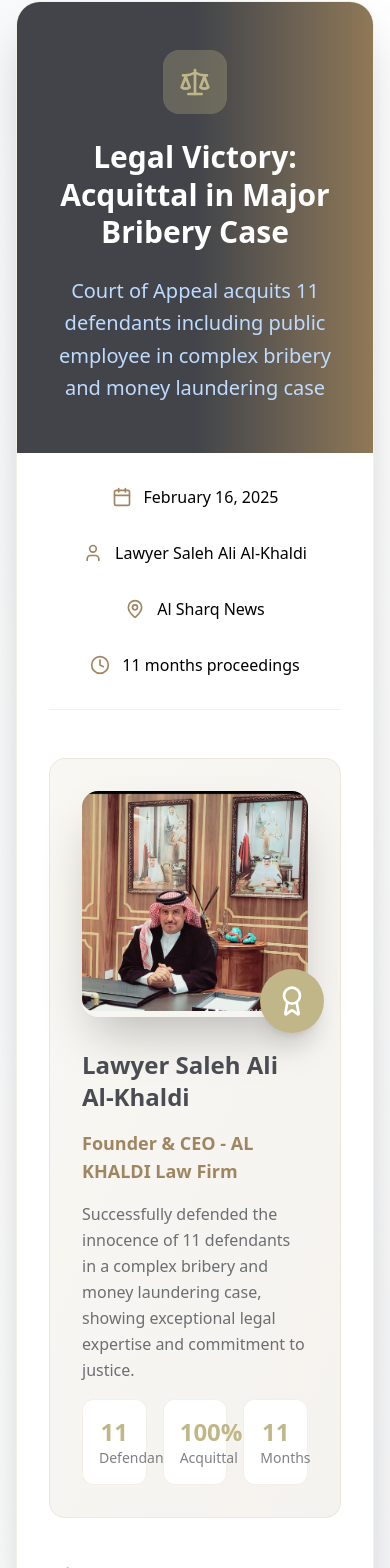
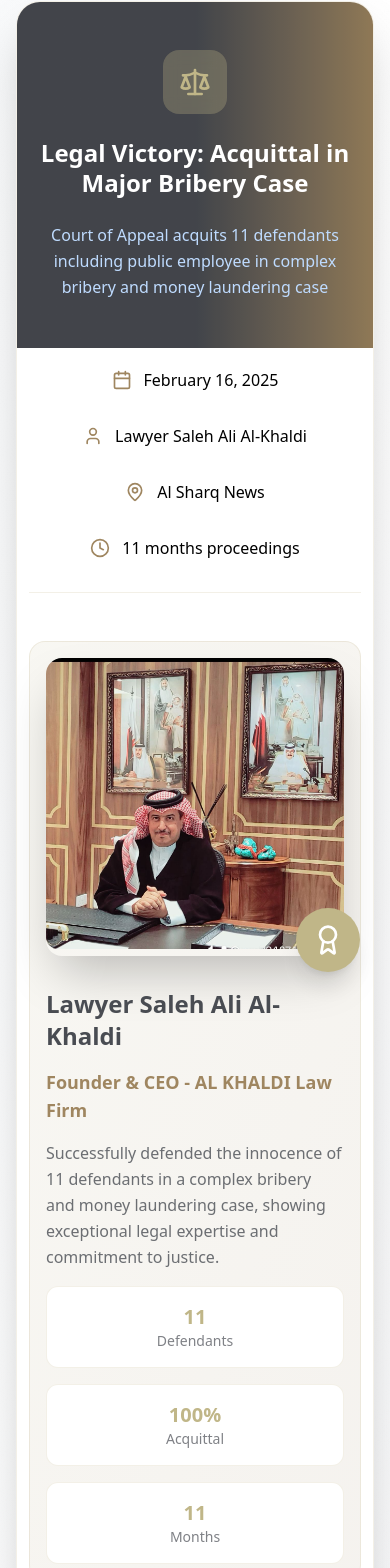
Before and after one commit to shakeel7521951/lawyer, a Next.js app: page /blog in a window 390 px wide. Shown: the part 1007-2575 px from the top of the page. Built offline with nearby package versions, Linux system fonts and the light colour scheme.

Commit message:
some responsive change complete

```diff
--- a/app/components/blog/TimelineProfile.jsx
+++ b/app/components/blog/TimelineProfile.jsx
@@ -40,7 +40,7 @@ const TimelineProfile = () => {
             {/* Article Header */}
             <div
               data-aos="fade-up"
-              className="bg-gradient-to-r from-[#494c52] via-[#494c52] to-[#9f8660] px-8 py-12 text-white relative"
+              className="bg-gradient-to-r from-[#494c52] via-[#494c52] to-[#9f8660] px-3 sm:px-8 py-12 text-white relative"
             >
               <div className="absolute inset-0 bg-black/10"></div>
               <div className="relative text-center">
@@ -52,10 +52,10 @@ const TimelineProfile = () => {
                     <Scale className="w-8 h-8 text-[#c0b688]" />
                   </div>
                 </div>
-                <h1 className="text-3xl md:text-4xl lg:text-5xl font-bold mb-6 leading-tight">
+                <h1 className="text-2xl md:text-4xl  font-bold mb-6 leading-tight">
                   Legal Victory: Acquittal in Major Bribery Case
                 </h1>
-                <p className="text-xl text-blue-200 max-w-4xl mx-auto leading-relaxed">
+                <p className="text-sx sm:text-lg text-blue-200 max-w-3xl mx-auto leading-relaxed">
                   Court of Appeal acquits 11 defendants including public
                   employee in complex bribery and money laundering case
                 </p>
@@ -63,11 +63,11 @@ const TimelineProfile = () => {
             </div>
 
             {/* Article Content */}
-            <div className="p-8 md:p-12">
+            <div className="p-3 md:p-12">
               {/* Article Meta */}
               <div
                 data-aos="fade-up"
-                className="flex flex-wrap items-center justify-center gap-8 mb-12 pb-8 border-b border-[#c0b688]/20"
+                className="flex flex-wrap items-center justify-center gap-8 mb-12 pb-8 mt-2 sm:mt-0 border-b border-[#c0b688]/20"
               >
                 {[
                   { Icon: Calendar, text: "February 16, 2025" },
@@ -90,7 +90,7 @@ const TimelineProfile = () => {
               {/* Lawyer Profile Section */}
               <div
                 data-aos="fade-up"
-                className="mb-12 bg-gradient-to-br from-[#c0b688]/10 to-[#9f8660]/10 rounded-2xl p-8 border border-[#c0b688]/20"
+                className="mb-12 bg-gradient-to-br from-[#c0b688]/10 to-[#9f8660]/10 rounded-2xl p-4 sm:p-8 border border-[#c0b688]/20"
               >
                 <div className="grid lg:grid-cols-3 gap-8 items-center">
                   {/* Lawyer Photo */}
@@ -126,7 +126,7 @@ const TimelineProfile = () => {
                     </p>
 
                     {/* Stats */}
-                    <div className="grid grid-cols-3 gap-4">
+                    <div className="grid grid-cols-1 sm:grid-cols-2 lg:grid-cols-3 gap-4">
   {[
     { value: "11", label: "Defendants" },
     { value: "100%", label: "Acquittal" },
@@ -138,7 +138,7 @@ const TimelineProfile = () => {
       data-aos-delay={i * 100}
       className="text-center p-4 bg-white rounded-xl border border-[#c0b688]/20"
     >
-                          <div className="text-2xl font-bold text-[#c0b688]">
+      <div className="text-xl sm:text-2xl font-bold text-[#c0b688]">
         {stat.value}
       </div>
       <div className="text-sm text-[#494c52]/70">
@@ -147,12 +147,13 @@ const TimelineProfile = () => {
     </div>
   ))}
 </div>
+
                   </div>
                 </div>
               </div>
 
               {/* Article Details */}
-              <div className="prose prose-lg max-w-none">
+              <div className="prose prose-lg max-w-none p-3 sm:p-0">
                 {/* Case Overview */}
                 <div data-aos="fade-up" className="mb-8">
                   <h2 className="text-2xl md:text-3xl font-bold text-[#494c52] mb-6 flex items-center">
--- a/app/components/contact/Hero.jsx
+++ b/app/components/contact/Hero.jsx
@@ -209,12 +209,12 @@ const Hero = () => {
 
             {/* CTA Buttons */}
           <div
-              className="flex flex-col sm:flex-row items-center justify-center space-y-4 sm:space-y-0 sm:space-x-6"
+  className="flex flex-col sm:flex-row items-center justify-center gap-4 sm:gap-6"
   data-aos="zoom-in-up"
 >
   <a
     href="#contact-form"
-                className="bg-gradient-to-r from-[#9f8660] to-[#c0b688] text-white px-8 py-3 rounded-xl text-sm font-medium transform hover:scale-105 transition-all duration-300 shadow-lg hover:shadow-xl hover:shadow-[#c0b688]/40 flex items-center space-x-2"
+    className="bg-gradient-to-r from-[#9f8660] to-[#c0b688] text-white px-6 py-3 rounded-xl text-sm font-medium transform hover:scale-105 transition-all duration-300 shadow-lg hover:shadow-xl hover:shadow-[#c0b688]/40 flex items-center justify-center space-x-2 w-full sm:w-auto text-center"
     style={{ fontFamily: "'Inter', 'Helvetica Neue', sans-serif" }}
   >
     <svg className="w-5 h-5" fill="currentColor" viewBox="0 0 24 24">
@@ -222,11 +222,12 @@ const Hero = () => {
     </svg>
     <span>Send Message</span>
   </a>
+
   <a
     href="https://wa.me/97466164000"
     target="_blank"
     rel="noopener noreferrer"
-                className="bg-green-600 hover:bg-green-700 text-white px-8 py-3 rounded-xl text-sm font-medium transform hover:scale-105 transition-all duration-300 shadow-lg hover:shadow-xl flex items-center space-x-2"
+    className="bg-green-600 hover:bg-green-700 text-white px-6 py-3 rounded-xl text-sm font-medium transform hover:scale-105 transition-all duration-300 shadow-lg hover:shadow-xl flex items-center justify-center space-x-2 w-full sm:w-auto text-center"
     style={{ fontFamily: "'Inter', 'Helvetica Neue', sans-serif" }}
     data-aos="zoom-in-up"
     data-aos-delay="200"
@@ -238,9 +239,10 @@ const Hero = () => {
   </a>
 </div>
 
+
             {/* Business Hours */}
             <div
-              className="mt-12 bg-white/5 backdrop-blur-sm rounded-xl p-6 border border-white/10 max-w-md mx-auto hover:shadow-lg hover:shadow-[#c0b688]/10 transition-all duration-300"
+              className="mt-12 mb-7 bg-white/5 backdrop-blur-sm rounded-xl p-6 border border-white/10 max-w-md mx-auto hover:shadow-lg hover:shadow-[#c0b688]/10 transition-all duration-300"
               data-aos="fade-up"
               data-aos-delay="300"
             >
--- a/app/components/services/ServCus.jsx
+++ b/app/components/services/ServCus.jsx
@@ -171,7 +171,7 @@ const ServCus = () => {
                       </p>
                     </div>
 
-                    <div className={`transition-all duration-500 ${hoveredCard === service.id ? 'max-h-40 opacity-100' : 'max-h-0 opacity-0'} overflow-hidden`} data-aos="fade-up">
+                    <div className={`transition-all duration-500 ${hoveredCard === service.id ? 'max-h-40 opacity-100' : 'max-h-0 opacity-0'} overflow-hidden`} data-aos="">
                       <div className="grid grid-cols-2 gap-2 mb-4">
                         {service.features.map((feature, idx) => (
                           <div key={idx} className="flex items-center space-x-1">
--- a/app/components/whyus/CatTrust.jsx
+++ b/app/components/whyus/CatTrust.jsx
@@ -156,15 +156,15 @@ const CatTrust = () => {
               Our Key Achievements
             </h3>
 
-            <div className="grid grid-cols-1 md:grid-cols-2 gap-8">
+          <div className="grid grid-cols-1 sm:grid-cols-2 lg:grid-cols-2 gap-6 sm:gap-8">
   {achievements.map((achievement, index) => (
     <div
       key={index}
-                  className="bg-white rounded-xl p-6 shadow-lg hover:shadow-xl border border-gray-100 group"
+      className="bg-white rounded-xl p-6 shadow-lg hover:shadow-xl border border-gray-100 group transition-all duration-300"
       data-aos="zoom-in"
       data-aos-delay={index * 200}
     >
-                  <div className="flex items-start space-x-4">
+      <div className="flex flex-col sm:flex-row items-start sm:items-center space-y-4 sm:space-y-0 sm:space-x-4">
         {/* Icon */}
         <div
           className="w-12 h-12 bg-gradient-to-br from-[#9f8660] to-[#c0b688] rounded-xl flex items-center justify-center group-hover:scale-110 transition-transform duration-300"
@@ -173,7 +173,7 @@ const CatTrust = () => {
           <achievement.icon className="w-6 h-6 text-white" />
         </div>
 
-                    <div>
+        <div className="text-center sm:text-left">
           {/* Title */}
           <h4
             className="text-lg font-semibold text-[#494c52] mb-2 group-hover:text-[#9f8660]"
@@ -183,7 +183,7 @@ const CatTrust = () => {
           </h4>
           {/* Description */}
           <p
-                        className="text-gray-600 leading-relaxed"
+            className="text-gray-600 leading-relaxed text-sm sm:text-base"
             data-aos="fade-left"
             data-aos-delay="300"
           >
@@ -194,6 +194,7 @@ const CatTrust = () => {
     </div>
   ))}
 </div>
+
           </div>
 
           {/* CTA Section */}
--- a/app/services/page.jsx
+++ b/app/services/page.jsx
@@ -1,6 +1,6 @@
 import React from 'react'
+import Hero from '../components/services/Hero';
 import ServCus from '../components/services/ServCus';
-import Hero from '../components/services/Hero';
 import CompService from '../components/services/CompService';
 import BottomCta from '../components/services/BottomCta';
 
```
Also changed, not shown: app/components/blog/AppealJudgment.jsx (+5 -4 lines), app/components/whyus/HeroChoose.jsx (+11 -9 lines). Lines whose indentation alone changed are shown as unchanged.
